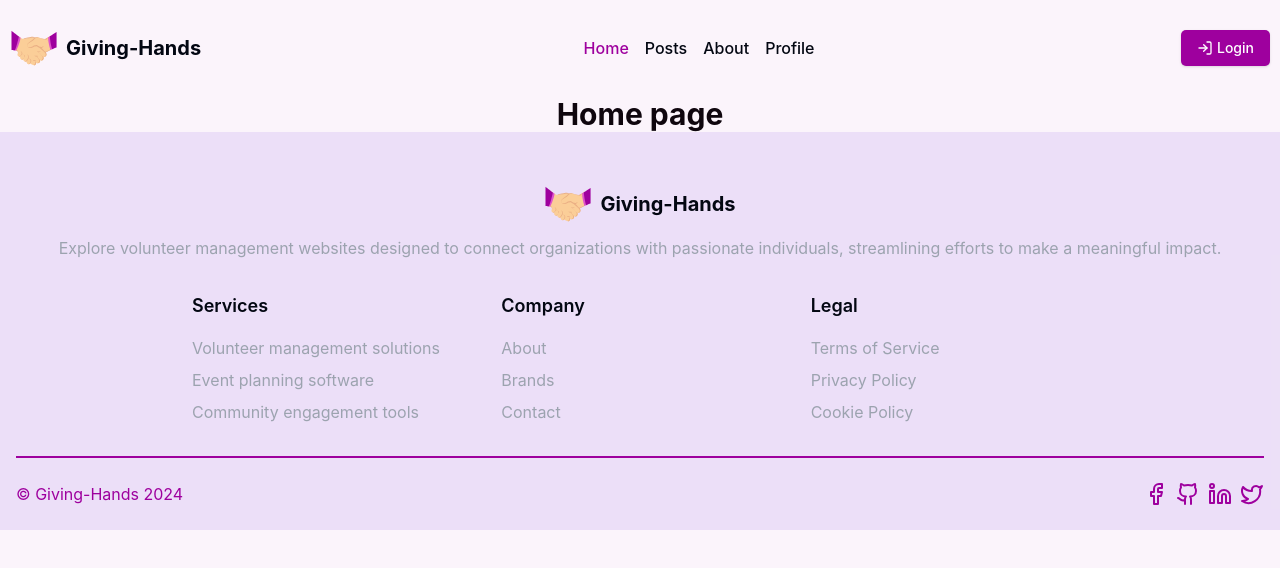
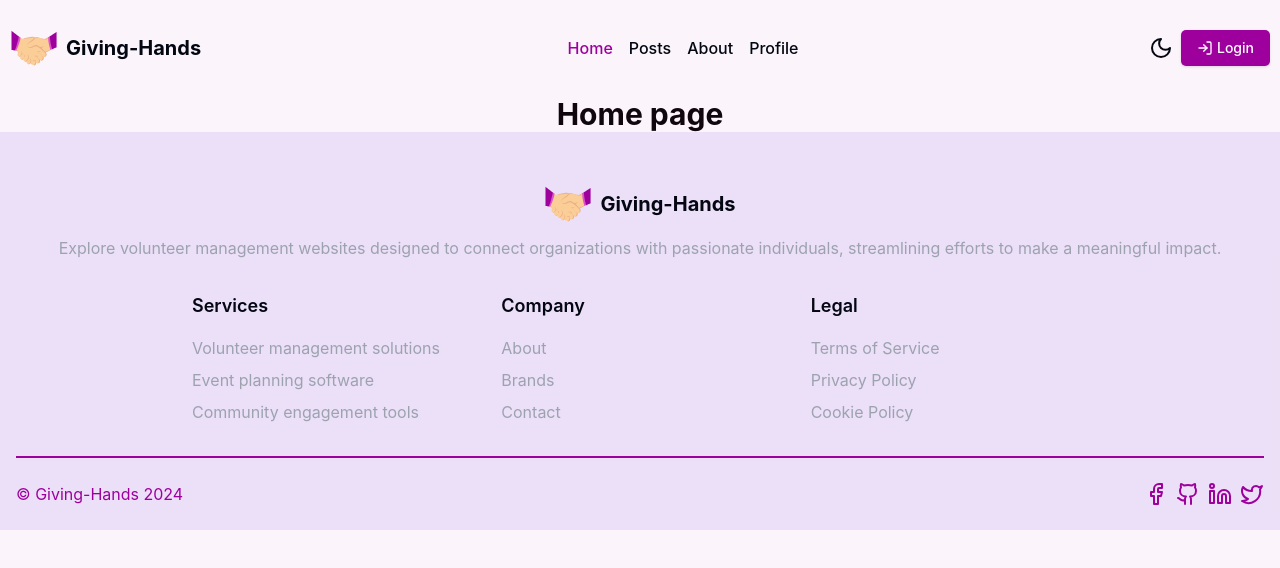
Before and after one commit to aliakborswe/giving-hands-client, a React (Vite) app: page / in a window 1280 px wide. Shown: the top 568 px of the page. Built offline with nearby package versions, Linux system fonts and the light colour scheme; no server answers.

Commit message:
dark mode setup done

```diff
--- /dev/null
+++ b/src/context/ThemeProvider.tsx
@@ -0,0 +1,80 @@
+/* eslint-disable react-refresh/only-export-components */
+import {
+  createContext,
+  ReactNode,
+  useContext,
+  useEffect,
+  useState,
+} from "react";
+
+type Theme = "dark" | "light" | "system";
+
+type Props = {
+  children: ReactNode;
+  defaultTheme?: Theme;
+  storageKey?: string;
+};
+
+type ThemeProviderState = {
+  theme: Theme;
+  setTheme: (theme: Theme) => void;
+};
+
+const initialState: ThemeProviderState = {
+  theme: "system",
+  setTheme: () => null,
+};
+
+export const ThemeContext = createContext<ThemeProviderState | undefined>(
+  initialState
+);
+
+const ThemeProvider = ({
+  children,
+  defaultTheme = "system",
+  storageKey = "vite-ui-theme",
+}: Props) => {
+  const [theme, setTheme] = useState<Theme>(
+    () => (localStorage.getItem(storageKey) as Theme) || defaultTheme
+  );
+
+  useEffect(() => {
+    const root = window.document.documentElement;
+
+    root.classList.remove("light", "dark");
+
+    if (theme === "system") {
+      const systemTheme = window.matchMedia("(prefers-color-scheme: dark)")
+        .matches
+        ? "dark"
+        : "light";
+
+      root.classList.add(systemTheme);
+      return;
+    }
+
+    root.classList.add(theme);
+  }, [theme]);
+
+  const themeInfo: ThemeProviderState = {
+    theme,
+    setTheme: (theme: Theme) => {
+      localStorage.setItem(storageKey, theme);
+      setTheme(theme);
+    },
+  };
+
+  return (
+    <ThemeContext.Provider value={themeInfo}>{children}</ThemeContext.Provider>
+  );
+};
+
+export default ThemeProvider;
+
+export const useTheme = () => {
+  const context = useContext(ThemeContext);
+  if (!context) {
+    throw new Error("useTheme must be used within a ThemeProvider");
+  }
+  return context;
+};
--- a/src/main.tsx
+++ b/src/main.tsx
@@ -4,12 +4,15 @@ import './index.css'
 import AllRoutes from './routes/routes'
 import { ToastContainer } from "react-toastify";
 import AuthProvider from './context/AuthProvider';
+import ThemeProvider from './context/ThemeProvider';
 
 createRoot(document.getElementById("root")!).render(
   <StrictMode>
-    <AuthProvider>
-      <AllRoutes />
-      <ToastContainer position='bottom-center' />
-    </AuthProvider>
+    <ThemeProvider>
+      <AuthProvider>
+        <AllRoutes />
+        <ToastContainer position='bottom-center' />
+      </AuthProvider>
+    </ThemeProvider>
   </StrictMode>
 );
--- a/src/pages/auth/Register.tsx
+++ b/src/pages/auth/Register.tsx
@@ -3,7 +3,6 @@ import { zodResolver } from "@hookform/resolvers/zod";
 import { useForm } from "react-hook-form";
 import { z } from "zod";
 import { Button } from "@/components/ui/button";
-import axios from "axios";
 import {
   Form,
   FormControl,
--- a/src/pages/common/Header.tsx
+++ b/src/pages/common/Header.tsx
@@ -1,4 +1,4 @@
-import { LogIn, LogOut, Menu, X } from "lucide-react";
+import { LogIn, LogOut, Menu, Moon, Sun, X } from "lucide-react";
 import logo from "@/assets/svg/logo.svg";
 import { useState } from "react";
 import { Button } from "../../components/ui/button";
@@ -7,12 +7,16 @@ import ActiveLink from "./ActiveLink";
 import useAuth from "@/hooks/useAuth";
 import { useNavigate } from "react-router";
 import { toast } from "react-toastify";
+import { useTheme } from "@/context/ThemeProvider";
 
 const Header = () => {
   const { user, logout } = useAuth();
   const [showMenu, setShowMenu] = useState(false);
+  const { theme, setTheme } = useTheme();
+
+  const navigate = useNavigate();
+
   const toggleMenu = () => setShowMenu(!showMenu);
-  const navigate = useNavigate();
 
   // handle logout button
   const handleLogout = async () => {
@@ -55,6 +59,16 @@ const Header = () => {
           </div>
 
           <div className='flex items-center gap-2 text-base font-semibold [&_a]:flex [&_a]:gap-1 '>
+            <div>
+              <button
+                onClick={() =>
+                  theme === "light" ? setTheme("dark") : setTheme("light")
+                }
+                className='flex justify-center items-center'
+              >
+                {theme === "light" ? <Sun /> : <Moon />}
+              </button>
+            </div>
             {user !== null ? (
               <>
                 <div className='z-10'>
```
